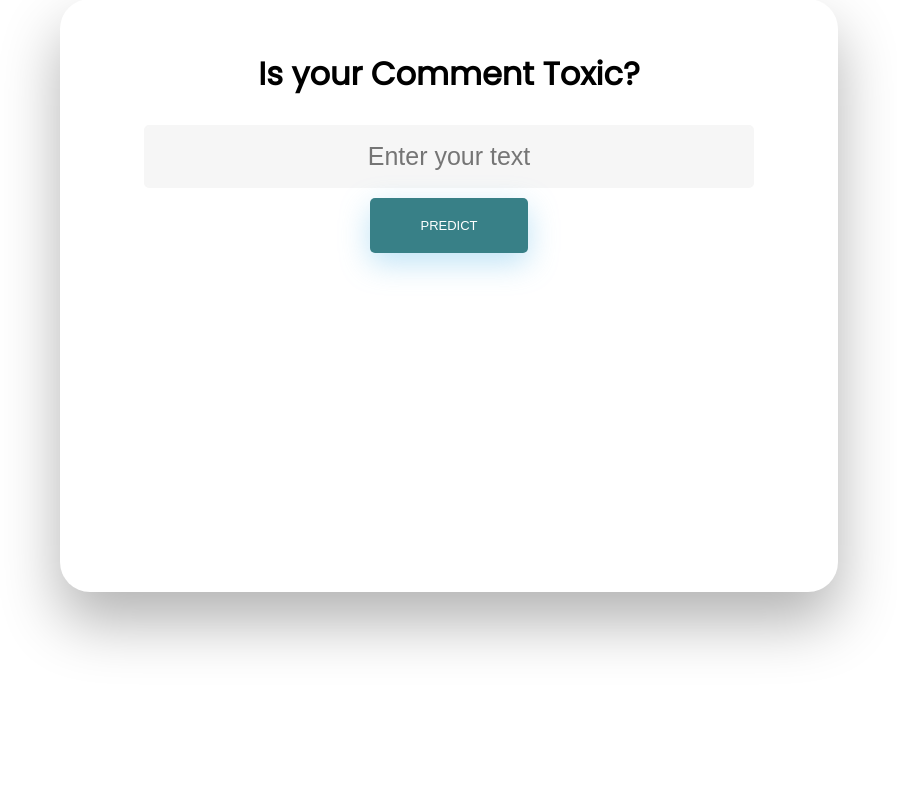
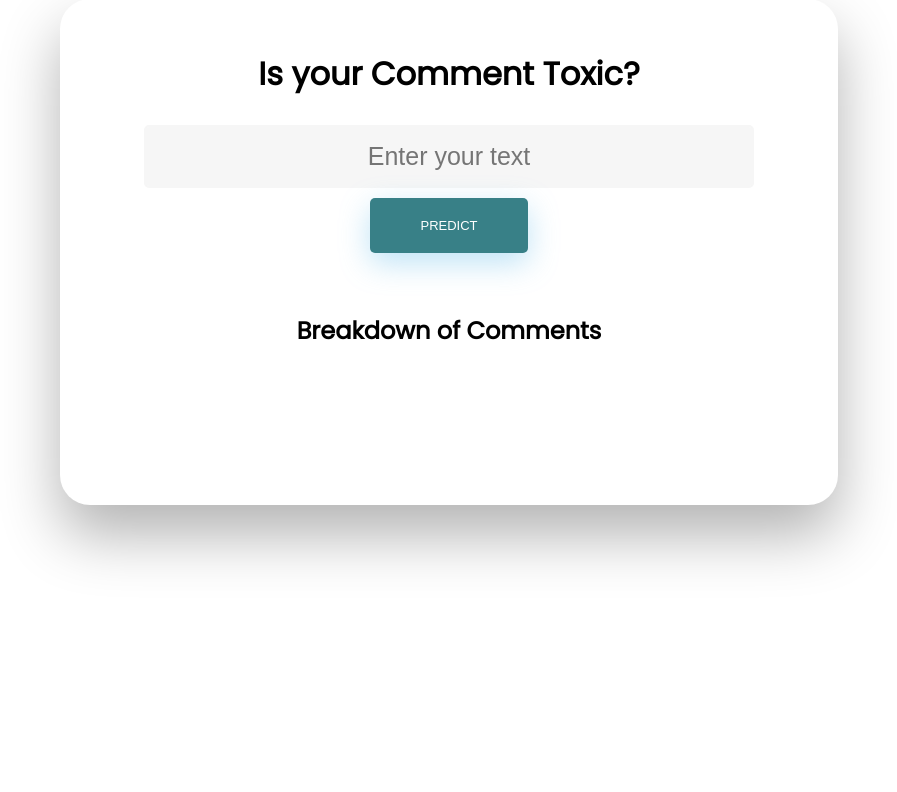
Before and after one commit to marlpagarao/Comment-Toxicity, a Flask app: page / in a window 1280 px wide. Shown: the part 209-1001 px from the top of the page, without its empty margins (191-1088 px from the left). After the commit the page ends 772 px from the top, so only its background shows below. Run offline with Flask 2, Linux system fonts and the light colour scheme; parts of the project's set-up code (start-up, migrations or seed data) failed here and were passed over; some libraries are stand-ins or nearby versions.

Commit message:
add chartJS

```diff
--- a/web_app/static/css/style.css
+++ b/web_app/static/css/style.css
@@ -17,15 +17,7 @@ html {
 	font-weight: 400;
   }
 
-  h2 {
-	text-align: center;
-	font-size: 16px;
-	font-weight: 600;
-	text-transform: uppercase;
-	display:inline-block;
-	margin: 40px 8px 10px 8px;
-	color: #cccccc;
-  }
+
 
 
 
@@ -146,6 +138,12 @@ html {
 	color: #cccccc;
   }
 
+.chart{
+	width: 60%;
+	margin:auto;
+}
+
+
 
 
   /* ANIMATIONS
--- a/web_app/templates/index_toxic.html
+++ b/web_app/templates/index_toxic.html
@@ -7,6 +7,7 @@
 
   <title>Comment Toxicity</title>
   <link rel="stylesheet" type="text/css" href="{{ url_for('static', filename='css/style.css') }}"/>
+  <script src="https://cdnjs.cloudflare.com/ajax/libs/Chart.js/3.8.0/chart.min.js"></script>
 </head>
 
 
@@ -24,16 +25,51 @@
     <input type="submit" class="fadeIn fourth" value="Predict">
     </form>
 
-    <h3>
-    {{ data }} <br><br>
-    {{ pred_tox }} <br>
-    {{ pred_sev }} <br>
-    {{ pred_obs }} <br>
-    {{ pred_ins }} <br>
-    {{ pred_thr }} <br>
-    {{ pred_ide }} <br>
-    {{ category }}
-    </h3>
+    <div class="chart">
+      <h2>Breakdown of Comments</h2>
+    <canvas id="doughnutChart" width="200" height="100"></canvas>
+    </div>
+    <script>
+      var ctx = document.getElementById("doughnutChart").getContext("2d");
+      var doughnutChart = new Chart(ctx, {
+        type: 'doughnut',
+        data:{
+          labels:['Toxic',
+          'Severe Toxic',
+          'Obscene',
+          'Insult',
+          'Threat',
+          'Identity Hate',
+          'Non Toxic'
+          ],
+          datasets: [{
+            label: 'Breakdown of Comments',
+            data: {{[pred_tox_num,
+            pred_sev_num,
+            pred_obs_num,
+            pred_ins_num,
+            pred_thr_num,
+            pred_ide_num,
+            pred_non_num
+          ]}},
+          backgroundColor: [
+          'rgb(194, 222, 209)',
+          'rgb(236, 229, 199)',
+          'rgb(205, 194, 174)',
+          'rgb(53, 66, 89)',
+          'rgb(7, 34, 39)',
+          'rgb(53, 133, 139)',
+          'rgb(79, 189, 186)'
+          ]
+          }]
+
+
+        }
+      })
+    </script>
+
+
+
     </div>
 </div>
 
--- a/web_app/toxic_app.py
+++ b/web_app/toxic_app.py
@@ -41,13 +41,13 @@ def predict():
     user_input = request.form['text']
     data = [user_input]
 
-    df=scrape_comments_with_replies(user_input)
+    df = scrape_comments_with_replies(user_input)
 
     results_tally = {"Toxic": 0, 'Severe Toxic': 0, 'Obscene': 0,
-                'Insult': 0, 'Threat': 0, 'Identity Hate': 0, 'Non Toxic':0}
+                     'Insult': 0, 'Threat': 0, 'Identity Hate': 0, 'Non Toxic': 0}
 
     for index, row in df['Comment'].items():
-        row=[row]
+        row = [row]
         vect = tox.transform(row)
         pred_tox = tox_model.predict_proba(vect)[:, 1]
 
@@ -67,7 +67,7 @@ def predict():
         pred_ide = ide_model.predict_proba(vect)[:, 1]
 
         results = {"Toxic": [], 'Severe Toxic': [], 'Obscene': [],
-                'Insult': [], 'Threat': [], 'Identity Hate': []}
+                   'Insult': [], 'Threat': [], 'Identity Hate': []}
 
         out_tox = round(pred_tox[0], 2)
         results['Toxic'] = out_tox
@@ -91,20 +91,35 @@ def predict():
 
         if all(i <= 0.30 for i in result_values):
             category = 'Non Toxic'
-            results_tally['Non Toxic']+=1
+            results_tally['Non Toxic'] += 1
         else:
             category = max(zip(results.values(), results.keys()))[1]
-            results_tally[category]+=1
+            results_tally[category] += 1
 
     return render_template('index_toxic.html',
                            data='You Entered:' + user_input,
-                           pred_tox='Prob (Toxic): {}'.format(results_tally['Toxic']),
-                           pred_sev='Prob (Severe Toxic): {}'.format(results_tally['Severe Toxic']),
-                           pred_obs='Prob (Obscene): {}'.format(results_tally['Obscene']),
-                           pred_ins='Prob (Insult): {}'.format(results_tally['Insult']),
-                           pred_thr='Prob (Threat): {}'.format(results_tally['Threat']),
-                           pred_ide='Prob (Identity Hate): {}'.format(results_tally['Identity Hate']),
-                           category='Prob (Non Toxic): {}'.format(results_tally['Non Toxic']))
+                           pred_tox='Prob (Toxic): {}'.format(
+                               results_tally['Toxic']),
+                           pred_sev='Prob (Severe Toxic): {}'.format(
+                               results_tally['Severe Toxic']),
+                           pred_obs='Prob (Obscene): {}'.format(
+                               results_tally['Obscene']),
+                           pred_ins='Prob (Insult): {}'.format(
+                               results_tally['Insult']),
+                           pred_thr='Prob (Threat): {}'.format(
+                               results_tally['Threat']),
+                           pred_ide='Prob (Identity Hate): {}'.format(
+                               results_tally['Identity Hate']),
+                           category='Prob (Non Toxic): {}'.format(
+                               results_tally['Non Toxic']),
+                           pred_tox_num=results_tally['Toxic'],
+                           pred_sev_num=results_tally['Severe Toxic'],
+                           pred_obs_num=results_tally['Obscene'],
+                           pred_ins_num=results_tally['Insult'],
+                           pred_thr_num=results_tally['Threat'],
+                           pred_ide_num=results_tally['Identity Hate'],
+                           pred_non_num=results_tally['Non Toxic']
+                           )
 
 
 # Server reloads itself if code changes so no need to keep restarting:
```
